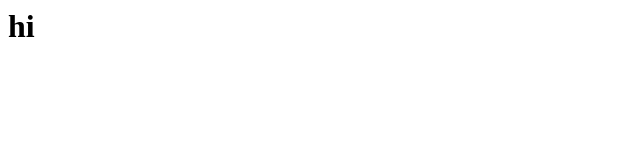
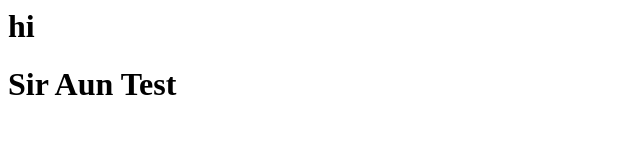
Before and after one commit to kehkashanIrfanAli/my_portfolio, a plain HTML site: page index.html in a window 1280 px wide. Shown: the whole page, without its empty margins (0-640 px from the left). Drawn offline with Linux system fonts and the light colour scheme.

Commit message:
Update index.html

```diff
--- a/index.html
+++ b/index.html
@@ -1 +1,2 @@
 <h1>hi</h1>
+<h1>Sir Aun Test</h1>
```
